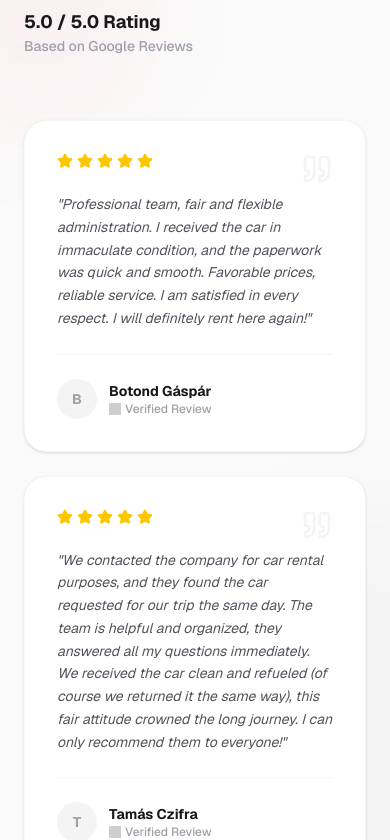
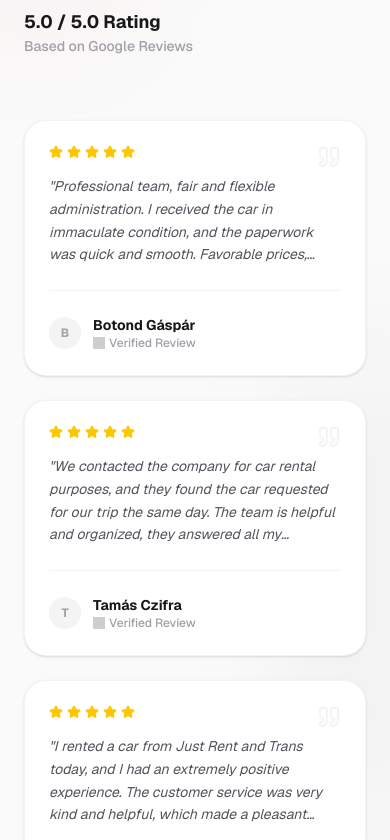
Before and after one commit to SaizoSan98/justrentweb, a Next.js app: page / in a window 390 px wide. Shown: the part 1064-1904 px from the top of the page. Built offline with nearby package versions, Linux system fonts and the light colour scheme; no server answers; the database is empty; grey boxes are pictures that could not be loaded.

Commit message:
fix(ui): Optimize reviews section for mobile and reduce flickering

```diff
--- a/src/components/home/Reviews.tsx
+++ b/src/components/home/Reviews.tsx
@@ -69,30 +69,30 @@ export function Reviews() {
                 key={idx}
                 initial={{ opacity: 0, y: 20 }}
                 whileInView={{ opacity: 1, y: 0 }}
-                viewport={{ once: true }}
-                transition={{ delay: idx * 0.1, duration: 0.5 }}
-                className="bg-white p-8 rounded-3xl border border-zinc-100 shadow-sm hover:shadow-xl hover:-translate-y-1 transition-all duration-300 flex flex-col h-full relative group"
+                viewport={{ once: true, margin: "-50px" }}
+                transition={{ duration: 0.5, ease: "easeOut" }}
+                className="bg-white p-6 md:p-8 rounded-3xl border border-zinc-100 shadow-sm hover:shadow-xl hover:-translate-y-1 transition-all duration-300 flex flex-col h-full relative group"
               >
-                 <Quote className="absolute top-8 right-8 w-8 h-8 text-zinc-100 group-hover:text-red-50 transition-colors" />
+                 <Quote className="absolute top-6 right-6 md:top-8 md:right-8 w-6 h-6 md:w-8 md:h-8 text-zinc-100 group-hover:text-red-50 transition-colors" />
 
-                 <div className="flex items-center gap-1 mb-6">
+                 <div className="flex items-center gap-1 mb-4 md:mb-6">
                     {[...Array(review.rating)].map((_, i) => (
-                       <Star key={i} className="w-4 h-4 fill-yellow-400 text-yellow-400" />
+                       <Star key={i} className="w-3.5 h-3.5 md:w-4 md:h-4 fill-yellow-400 text-yellow-400" />
                     ))}
                  </div>
 
-                 <p className="text-zinc-600 text-sm leading-relaxed mb-6 flex-grow italic">
+                 <p className="text-zinc-600 text-sm leading-relaxed mb-6 flex-grow italic line-clamp-4 md:line-clamp-6">
                     "{review.text}"
                  </p>
 
                  <div className="mt-auto pt-6 border-t border-zinc-100 flex items-center gap-3">
-                    <div className="w-10 h-10 rounded-full bg-zinc-100 flex items-center justify-center font-bold text-zinc-400 text-sm">
+                    <div className="w-8 h-8 md:w-10 md:h-10 rounded-full bg-zinc-100 flex items-center justify-center font-bold text-zinc-400 text-xs md:text-sm shrink-0">
                        {review.name.charAt(0)}
                     </div>
-                    <div>
-                       <div className="font-bold text-zinc-900 text-sm">{review.name}</div>
-                       <div className="text-xs text-zinc-400 font-medium flex items-center gap-1">
-                          <img src="/google-logo.svg" alt="Google" className="w-3 h-3 opacity-50 grayscale" onError={(e) => e.currentTarget.style.display = 'none'} />
+                    <div className="min-w-0">
+                       <div className="font-bold text-zinc-900 text-sm truncate">{review.name}</div>
+                       <div className="text-xs text-zinc-400 font-medium flex items-center gap-1 truncate">
+                          <img src="/google-logo.svg" alt="Google" className="w-3 h-3 opacity-50 grayscale shrink-0" onError={(e) => e.currentTarget.style.display = 'none'} />
                           Verified Review
                        </div>
                     </div>
```
